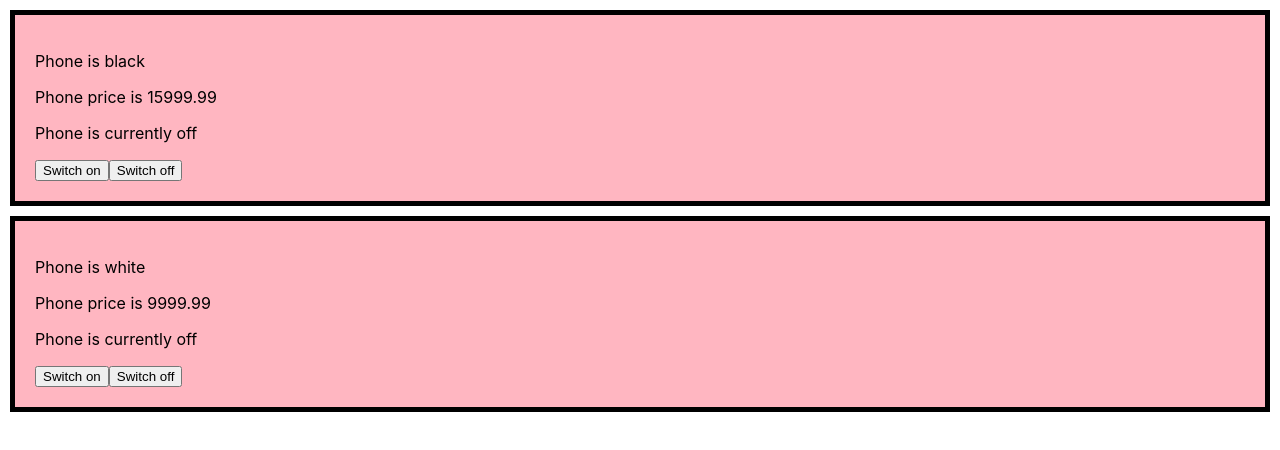
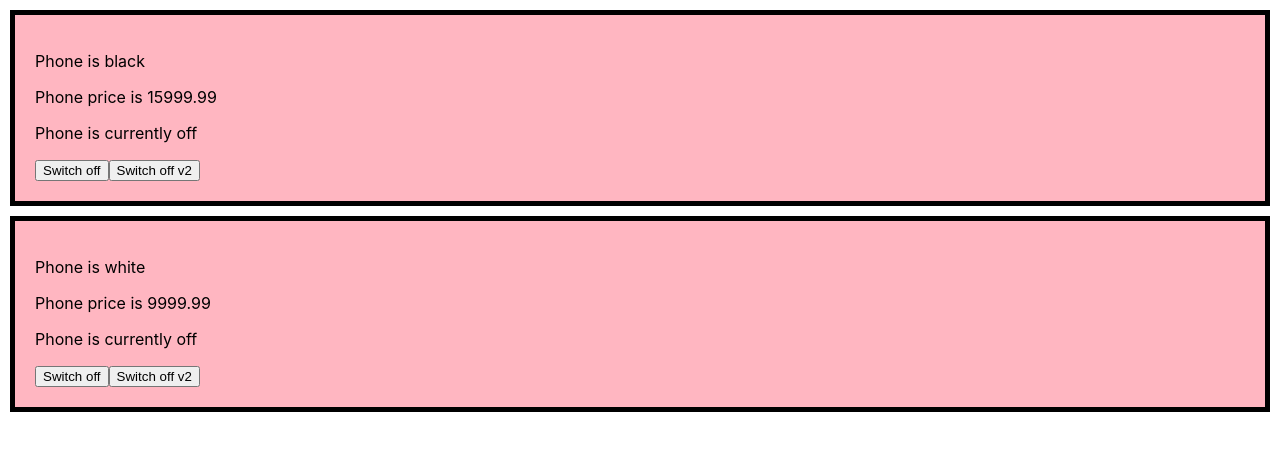
Before and after one commit to fc-fullstack-courses/pfe-2023-1-react-lessons, a React (Create React App) app: page / in a window 1280 px wide. Shown: the top 450 px of the page. Built offline with nearby package versions, Linux system fonts and the light colour scheme.

Commit message:
Add element conditional render examples

```diff
--- a/src/components/Phone/index.jsx
+++ b/src/components/Phone/index.jsx
@@ -10,10 +10,10 @@ class Phone extends React.Component {
     };
 
     // прикрутили this
-    this.handleClick = this.handleClick.bind(this);
+    this.handleToggleOn = this.handleToggleOn.bind(this);
   }
 
-  handleClick() {
+  handleToggleOn() {
     // setState - метод який приймає об'єкт і зливає його з поточним станом
     // після чого реакт робить повторний рендер
     const stateChanges = {
@@ -30,6 +30,14 @@ class Phone extends React.Component {
   handleToggleOff = () => {
     this.setState({
       isOn: false,
+    });
+  };
+
+  handleToggle = () => {
+    const { isOn } = this.state;
+    this.setState({
+      // isOn: !this.state.isOn
+      isOn: !isOn,
     });
   };
 
@@ -54,8 +62,12 @@ class Phone extends React.Component {
         <p>Phone is {color}</p>
         <p>Phone price is {price}</p>
         {phoneStatus}
-        <button onClick={this.handleClick}>Switch on</button>
-        <button onClick={this.handleToggleOff}>Switch off</button>
+        <button onClick={this.handleToggle}>
+          Switch {isOn ? 'on' : 'off'}
+        </button>
+        <button onClick={isOn ? this.handleToggleOff : this.handleToggleOn}>
+          Switch {isOn ? 'on' : 'off'} v2
+        </button>
       </div>
     );
   }
```
